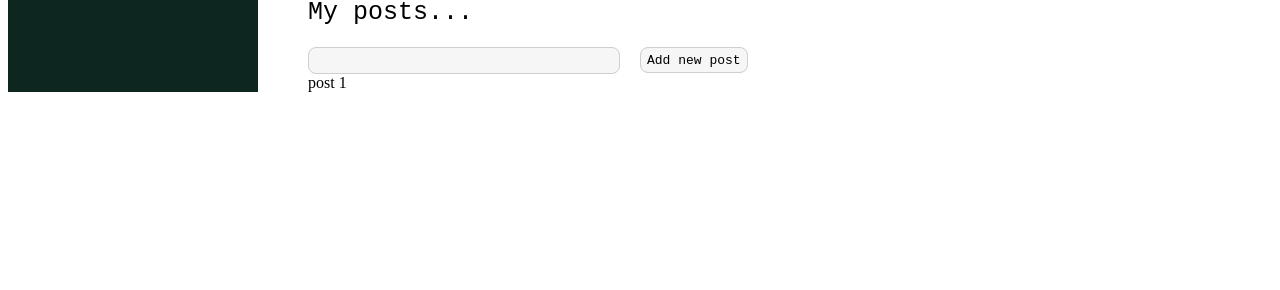
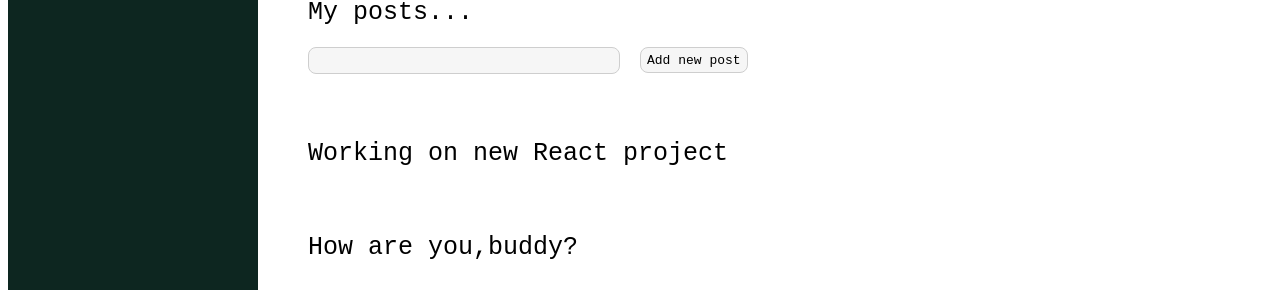
Before and after one commit to SergeyZarovniy/Snake_chat, a React (Create React App) app: page /profile in a window 1280 px wide. Shown: the part 662-952 px from the top of the page. Before the commit the page ends 800 px from the top, so only its background shows below. Built offline with nearby package versions, Linux system fonts and the light colour scheme.

Commit message:
Continue

```diff
--- a/src/components/Profile/MyPosts/MyPost.jsx
+++ b/src/components/Profile/MyPosts/MyPost.jsx
@@ -12,7 +12,9 @@ const MyPosts = () => {
          <button>Add new post</button>
       </div>
 
-      <Post/>
+      <Post message = "Working on new React project"/>
+      <Post message = "How are you,buddy?"/>
+      <Post message = "Now i am traveling"/>
 
     </div>
   );
--- a/src/components/Profile/MyPosts/Post/Post.jsx
+++ b/src/components/Profile/MyPosts/Post/Post.jsx
@@ -1,10 +1,11 @@
 import React from "react";
 import s from './Post.module.css';
 
-const Post = () => {
+const Post = (props) => {
   return (
- <div>
-    post 1
+ <div className={s.postItem}>
+    {props.message}
+
   </div>
   );
 };
--- a/src/components/Profile/MyPosts/Post/Post.module.css
+++ b/src/components/Profile/MyPosts/Post/Post.module.css
@@ -0,0 +1,5 @@
+.postItem {
+    margin-top: 65px;
+    font-size: 25px;
+    font-family: 'Courier New', Courier, monospace;
+}
```
